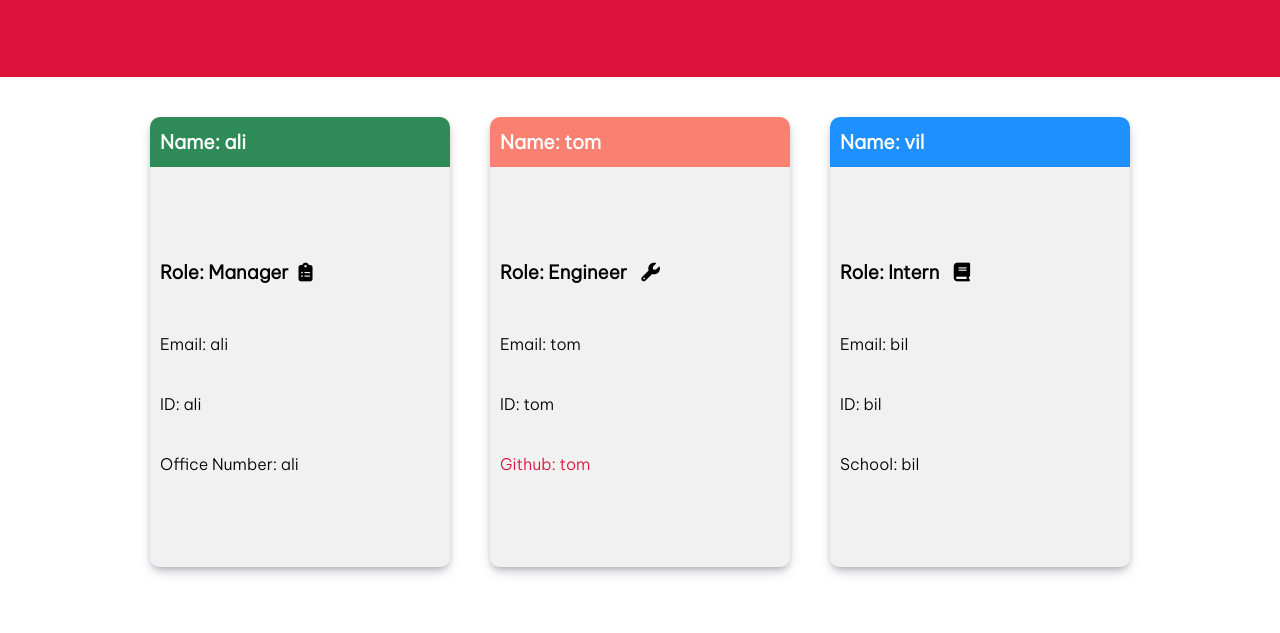
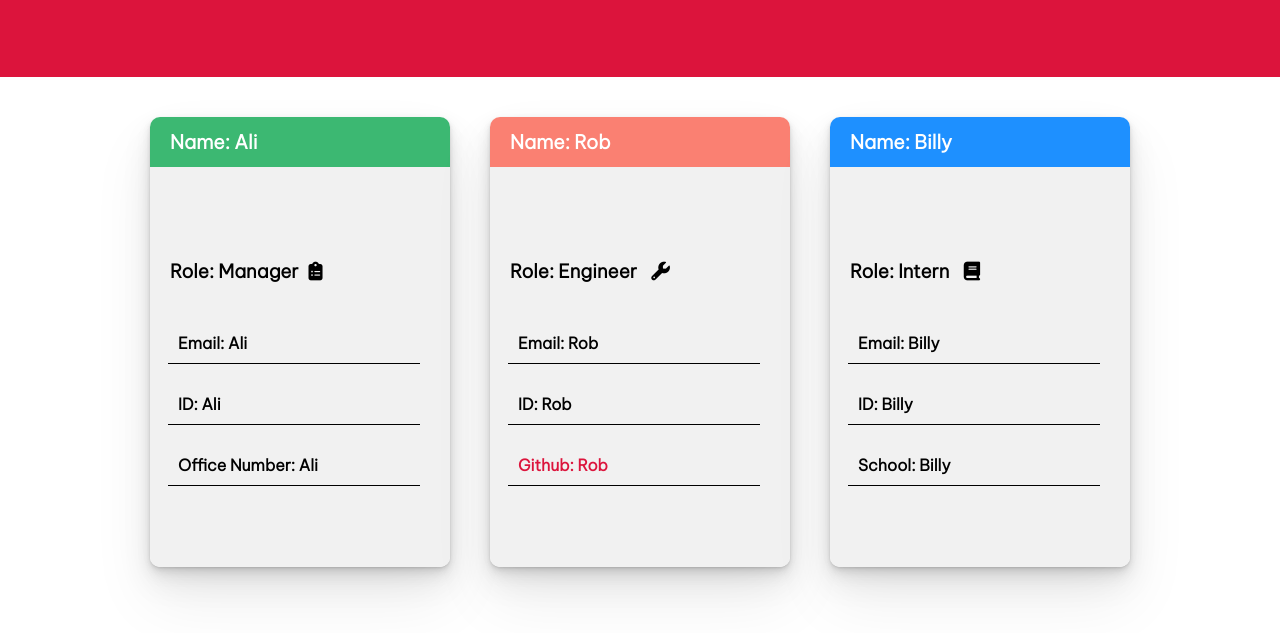
Before and after one commit to Alistairhoughton/team-profile-generator, a website: page team.html in a window 1280 px wide. Shown: the part 123-756 px from the top of the page. Drawn offline with Linux system fonts and the light colour scheme.

Commit message:
added tests

```diff
--- a/index.css
+++ b/index.css
@@ -1,5 +1,32 @@
 @import url("https://fonts.googleapis.com/css2?family=Be+Vietnam+Pro:wght@300&display=swap");
+/* scroll */
 
+/* Works on Firefox */
+* {
+  scrollbar-width: thin;
+  scrollbar-color: rgb(104, 104, 104) rgb(46, 46, 46);
+}
+
+/* Works on Chrome, Edge, and Safari */
+*::-webkit-scrollbar {
+  width: 8px;
+  opacity: 0;
+}
+
+*::-webkit-scrollbar-track {
+  background: rgb(189, 189, 189);
+  opacity: 0;
+}
+
+*::-webkit-scrollbar-thumb {
+  background-color: rgb(145, 145, 145);
+  border-radius: 60px;
+  border: rgb(255, 255, 255);
+  opacity: 0;
+}
+
+
+/* --------------------------------------------- */
 * {
   box-sizing: border-box;
   padding: 0;
@@ -8,7 +35,7 @@
 }
 
 h2 {
-  padding-left: 10px;
+  padding-left: 20px;
   font-size: larger;
 }
 
@@ -16,11 +43,18 @@ li {
   padding: 10px;
   padding-top: 30px;
   list-style: none;
+  border-bottom: solid black 1px;
+  margin-left: 18px;
+  width: 100%;
+  width: 252px;
+  font-weight: bold;
 }
 
 h3 {
   padding: 10px;
   padding-bottom: 20px;
+  padding-left: 20px;
+  font-weight: bolder;
 }
 
 span {
@@ -57,8 +91,9 @@ a:hover {
 
 .cardTemp {
   margin: 20px;
-  box-shadow: rgba(50, 50, 93, 0.25) 0px 6px 12px -2px,
-    rgba(0, 0, 0, 0.3) 0px 3px 7px -3px;
+  box-shadow: rgba(0, 0, 0, 0.07) 0px 1px 2px, rgba(0, 0, 0, 0.07) 0px 2px 4px,
+    rgba(0, 0, 0, 0.07) 0px 4px 8px, rgba(0, 0, 0, 0.07) 0px 8px 16px,
+    rgba(0, 0, 0, 0.07) 0px 16px 32px, rgba(0, 0, 0, 0.07) 0px 32px 64px;
   border-radius: 10px;
   transition: 0.15s ease-in-out;
 }
@@ -81,6 +116,18 @@ a:hover {
   border-top-left-radius: 10px;
 }
 
+.cardSub {
+  background-color: rgb(69, 212, 131);
+  color: black;
+  height: auto;
+  width: 100%;
+  display: flex;
+  justify-self: center;
+  align-items: center;
+  text-align: center;
+  height: 50px;
+}
+
 .cardBody {
   background-color: rgb(241, 241, 241);
   display: flex;
@@ -94,7 +141,7 @@ a:hover {
 }
 
 .cardHeaderManager {
-  background-color: seagreen;
+  background-color: rgb(60, 184, 114);
 }
 
 .cardHeaderEngineer {
--- a/team.html
+++ b/team.html
@@ -1,8 +1,6 @@
-
-
-
 <!DOCTYPE html>
 <html lang="en">
+
 <head>
   <meta charset="UTF-8" />
   <meta http-equiv="X-UA-Compatible" content="IE=edge" />
@@ -10,6 +8,7 @@
   <link rel="stylesheet" href="index.css" />
   <title>Team Profile Generator</title>
 </head>
+
 <body>
   <header class="header">
     <h1>My Team</h1>
@@ -20,40 +19,42 @@
 
       <article class="cardTemp">
         <div class="cardHeader cardHeaderManager">
-    <h2>Name: ali</h2>
+          <h2>Name: Ali</h2>
         </div>
         <div class="cardBody">
-    <h3>Role: Manager<span></span><i class="fas fa-clipboard-list"></i></h2>
+          <h3>Role: Manager<span></span><i class="fas fa-clipboard-list"></i></h3>
           <ul>
-        <li>Email: ali</li>
-        <li>ID: ali</li>
-        <li>Office Number: ali</li>
+            <li>Email: Ali</li>
+            <li>ID: Ali</li>
+            <li>Office Number: Ali</li>
           </ul>
         </div>
       </article>
       <article class="cardTemp">
         <div class="cardHeader cardHeaderEngineer">
-          <h2>Name: tom</h2>
+          <h2>Name: Rob</h2>
         </div>
         <div class="cardBody">
-          <h3>Role: Engineer<span></span> <i class="fas fa-wrench"></i></h2>
+          <h3>Role: Engineer<span></span> <i class="fas fa-wrench"></i></h3>
           <ul>
-              <li>Email: tom</li>
-              <li>ID: tom</li>
-              <a href="https://github.com/tom" target="_blank"><li>Github: tom</li></a>
+            <li>Email: Rob</li>
+            <li>ID: Rob</li>
+            <a href="https://github.com/Rob" target="_blank">
+              <li>Github: Rob</li>
+            </a>
           </ul>
         </div>
       </article>
       <article class="cardTemp">
         <div class="cardHeader cardHeaderIntern">
-      <h2>Name: vil</h2>
+          <h2>Name: Billy</h2>
         </div>
         <div class="cardBody">
-      <h3>Role: Intern<span></span> <i class="fas fa-book"></i></h2>
+          <h3>Role: Intern<span></span> <i class="fas fa-book"></i></h3>
           <ul>
-          <li>Email: bil</li>
-          <li>ID: bil</li>
-          <li>School: bil</li>
+            <li>Email: Billy</li>
+            <li>ID: Billy</li>
+            <li>School: Billy</li>
           </ul>
         </div>
       </article>
@@ -61,4 +62,5 @@
   </main>
   <script src="https://kit.fontawesome.com/4a305bf03e.js" crossorigin="anonymous"></script>
 </body>
+
 </html>
--- a/testfolder/test.css
+++ /dev/null
@@ -1,40 +0,0 @@
-* {
-  box-sizing: border-box;
-  margin: 0;
-  padding: 0;
-}
-
-.holder {
-  width: 200px;
-  margin: 10px;
-  box-sizing: border-box;
-}
-.background {
-  height: 90vh;
-  width: 100%;
-  box-sizing: border-box;
-}
-
-.cardhead {
-  box-sizing: border-box;
-  background-color: coral;
-  border-top-left-radius: 10px;
-  border-top-right-radius: 10px;
-  display: flex;
-  align-items: center;
-  justify-content: center;
-}
-
-.cardbody {
-  background-color: cornflowerblue;
-  box-sizing: border-box;
-  display: flex;
-  flex-direction: column;
-  justify-content: center;
-  align-items: center;
-  height: 300px;
-}
-
-li {
-  padding: 10px;
-}
```
Also changed, not shown: index.html (deleted, +0 -39 lines), index.js (+8 -18 lines), package.json (added, +27 -0 lines), test/Employee.test.js (added, +22 -0 lines), test/Engineer.test.js (added, +15 -0 lines), test/Intern.test.js (added, +15 -0 lines), test/Manager.test.js (added, +15 -0 lines), testfolder/test.html (deleted, +0 -26 lines), utils/renderHtml.js (+7 -11 lines), 1 other file. Lines whose indentation alone changed are shown as unchanged.
